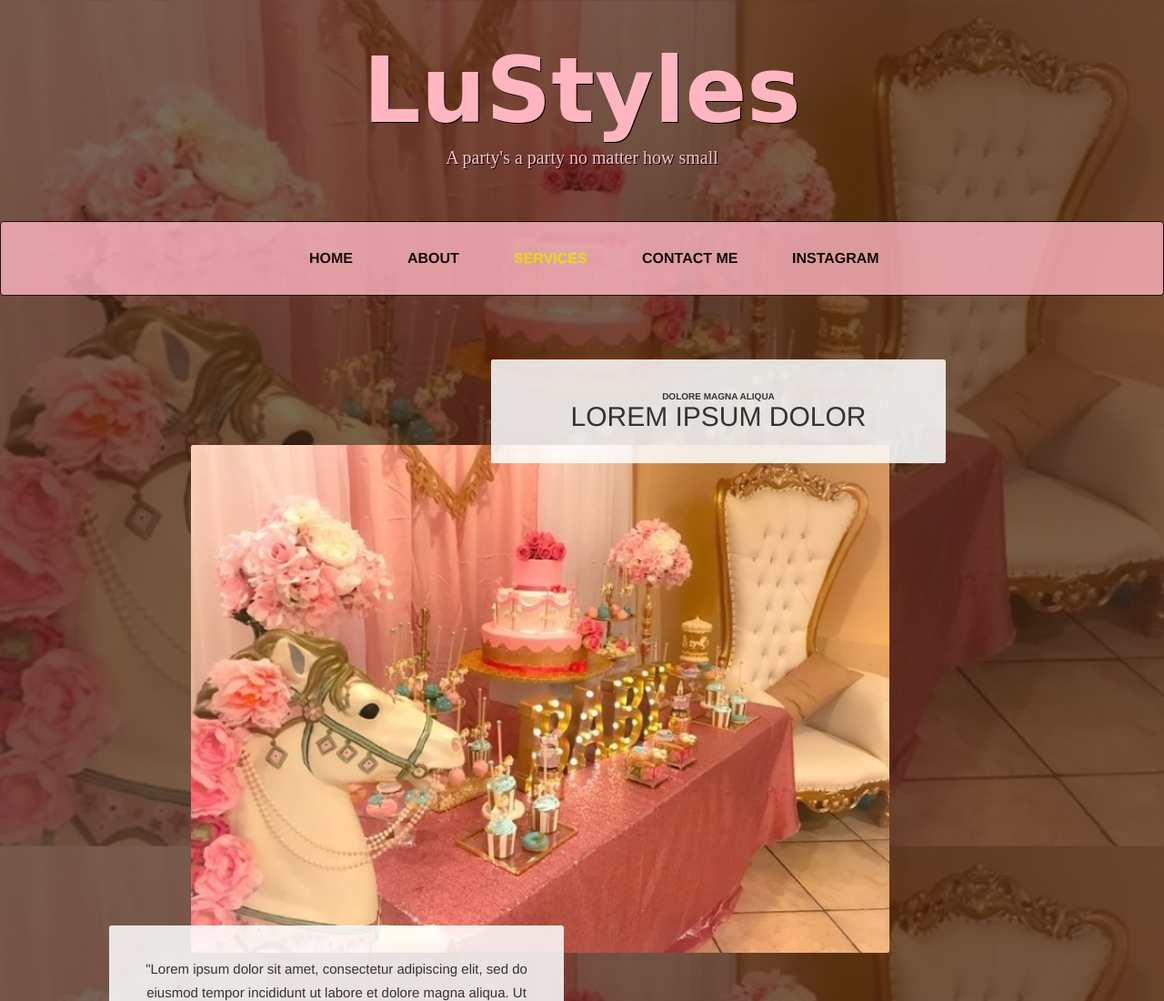
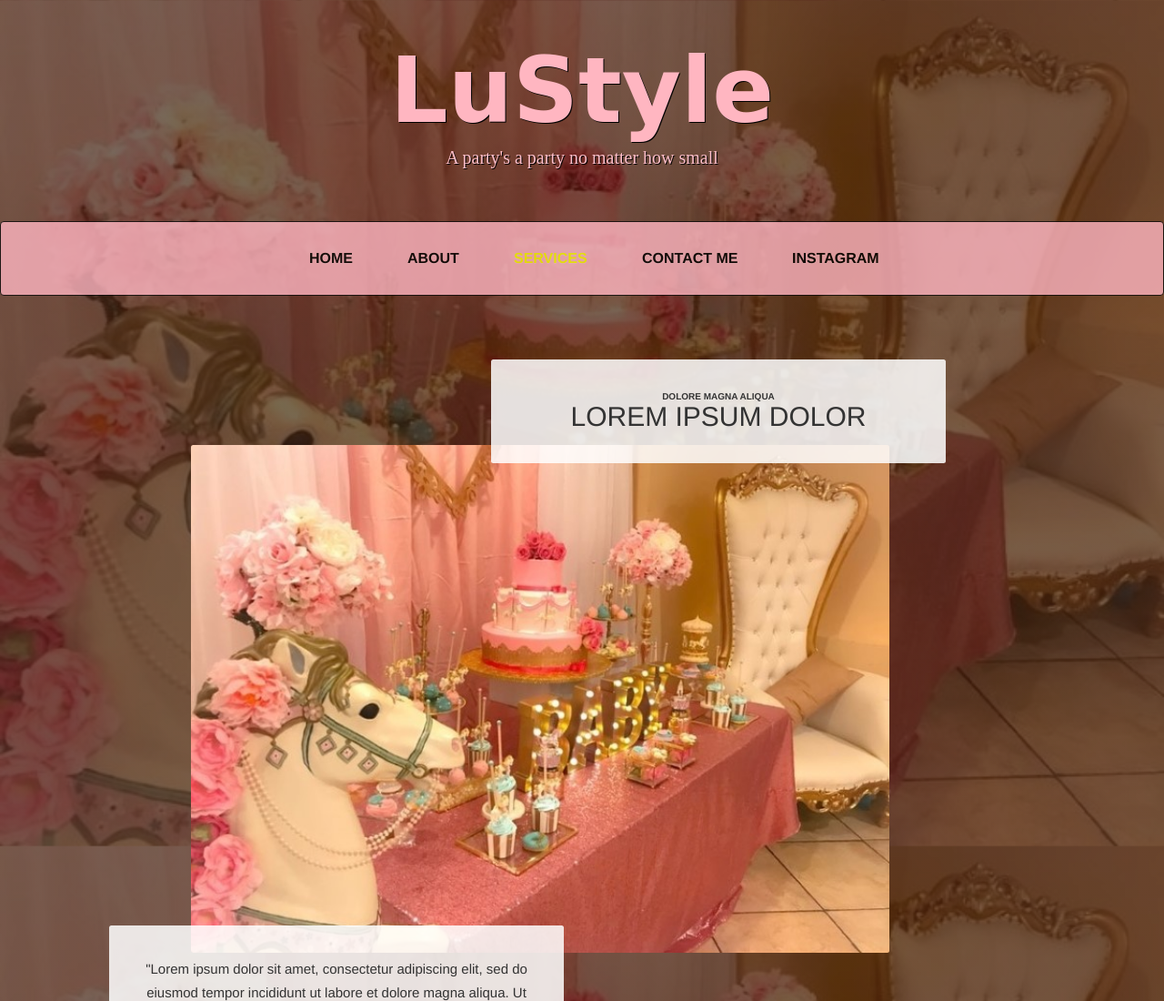
Before and after one commit to ElvisASC4/LuStylesWebsite, a plain HTML site: page services.html in a window 1280 px wide. Shown: the top 1100 px of the page at 91% size. Drawn offline with nearby package versions, Linux system fonts and the light colour scheme; a web font is replaced by a local one.

Commit message:
styles to style

```diff
--- a/services.html
+++ b/services.html
@@ -23,7 +23,7 @@
   <body>
 
     <h1 class="site-heading text-center text-white d-none d-lg-block">
-      <span class="site-heading-upper text-primary mb-3">LuStyles</span>
+      <span class="site-heading-upper text-primary mb-3">LuStyle</span>
       <span class="site-heading-lower">A party's a party no matter how small</span>
     </h1>
 
```
